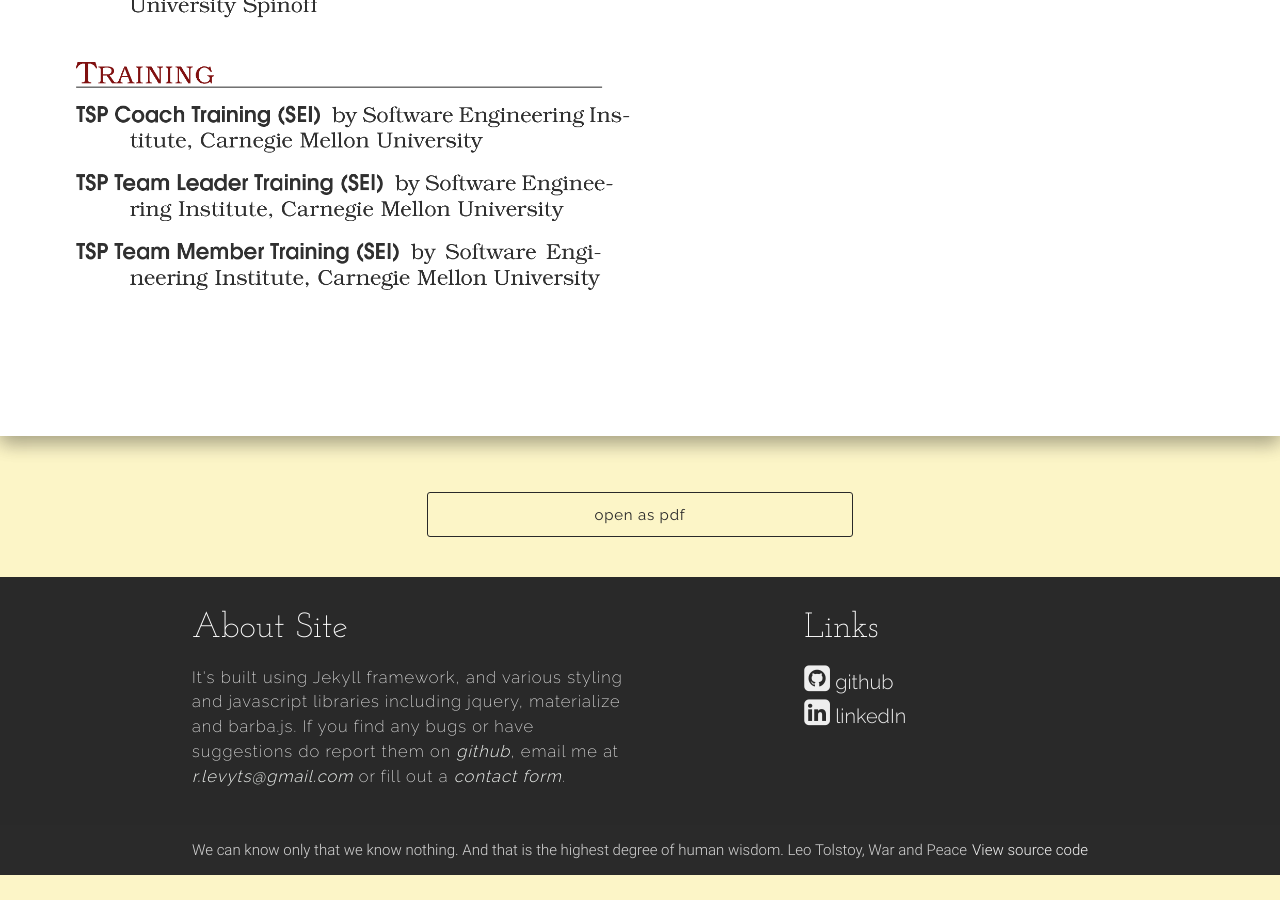
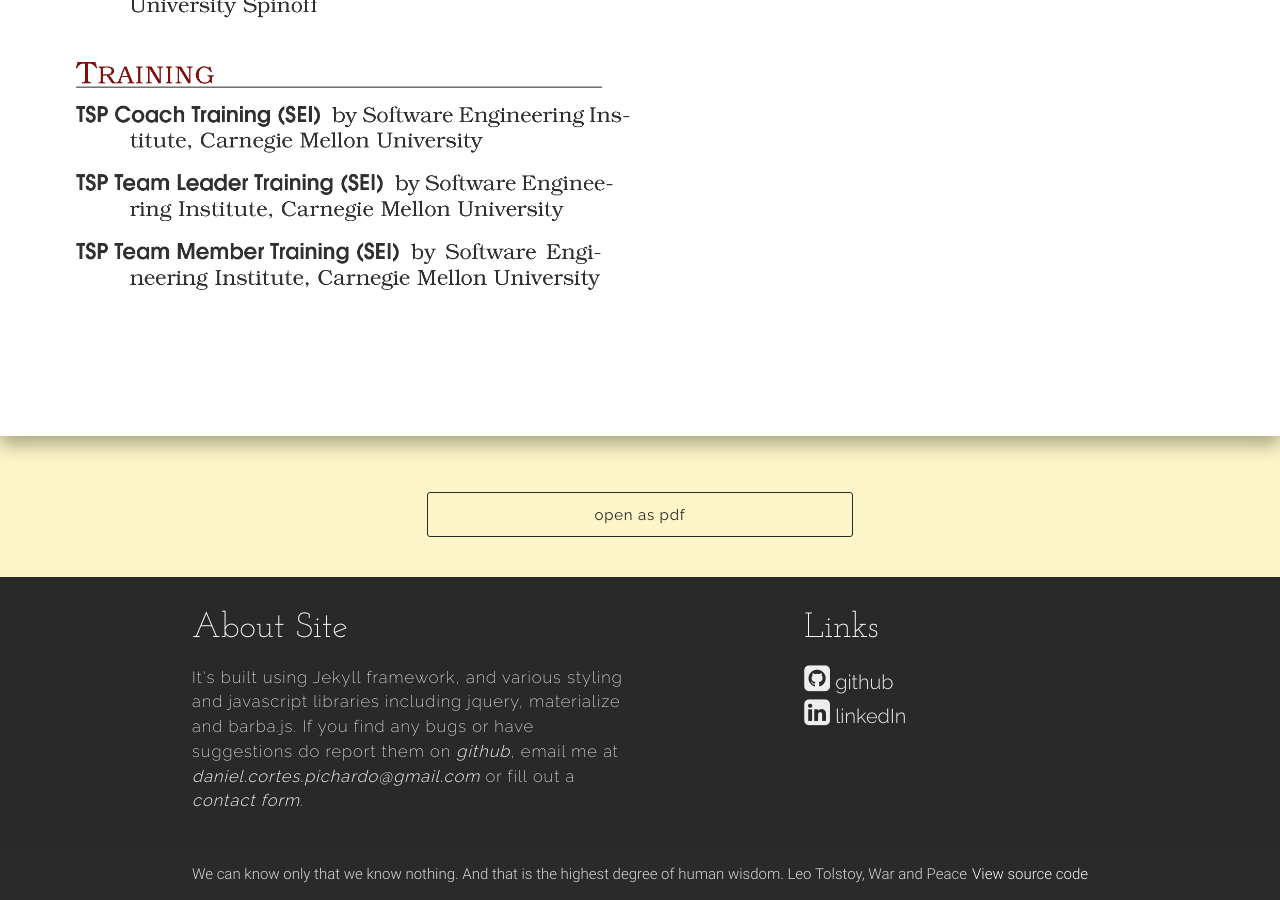
Before and after one commit to danimaniarqsoft/danimaniarqsoft.github.io, a Jekyll site: the page built from resume.html, in a window 1280 px wide and 900 px high, scrolled down 5313 px. Built offline with Jekyll 4.4.1, drawn with Linux system fonts in a browser that asks for light colours; nearby versions of some CDN libraries; before the commit the page ends 6188 px from its top, so only the background shows below that.

Commit message:
updating site

```diff
--- a/_config.yml
+++ b/_config.yml
@@ -14,17 +14,17 @@
 # You can create any custom variable you would like, and they will be accessible
 # in the templates via {{ site.myvariable }}.
 
-title: Roman Levytskyy
-email: "r.levyts@gmail.com"
+title: Daniel Pichardo
+email: "daniel.cortes.pichardo@gmail.com"
 description: >
   Ambitious and eager full stack web developer, looking to share my programming journey, as well as keep an organized list of projects in one place.
 about_me: >
-  I'm a recent DevBootcamp graduate going into programming from a mathematical background. I got into programming because I love making things, but in most cases that requires tools and a workshop. Now I can work anytime, anywhere with all the latest tools readily available at my fingertips.
+  I'm a Software Engineering graduate going into programming from a mathematical background. I got into programming because I love making things, but in most cases that requires tools and a workshop. Now I can work anytime, anywhere with all the latest tools readily available at my fingertips.
 baseurl: "" # the subpath of your site, e.g. /blog
-url: "https://levytsroman.github.io/" # the base hostname & protocol for your site, e.g. http://example.com
-linked_in_link: "https://www.linkedin.com/in/levytsroman"
-github_link: "https://www.github.com/levytsroman"
-twitter_username: ""
+url: "https://danimaniarqsoft.github.io/" # the base hostname & protocol for your site, e.g. http://example.com
+linked_in_link: "https://www.linkedin.com/in/danimaniarqsoft"
+github_link: "https://github.com/danimaniarqsoft"
+twitter_username: "@danimaniARQSOFT"
 google_analytics_id: 'UA-117297510-1'
 select_options: clear-filters HTML5 CSS3 SCSS javaScript jQuery materialize charts.js React jekyll Ruby-on-Rails Sinatra front-end back-end finished current
 sass:
--- a/_data/skills.yml
+++ b/_data/skills.yml
@@ -57,5 +57,5 @@
   skills:
     - class: linux-plain
       skill_name: Linux
-    - class: windows-plain
+    - class: windows8-plain
       skill_name: Windows
```
